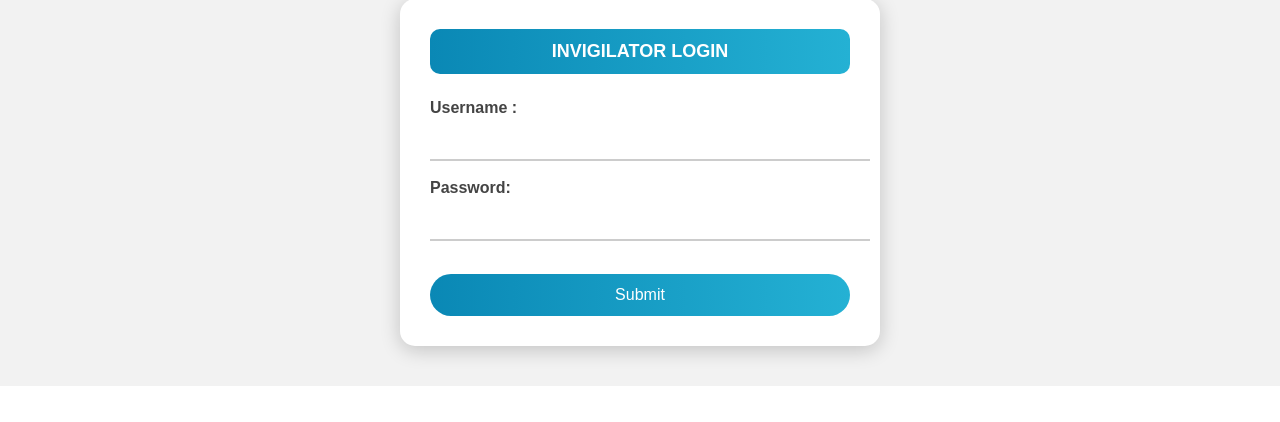
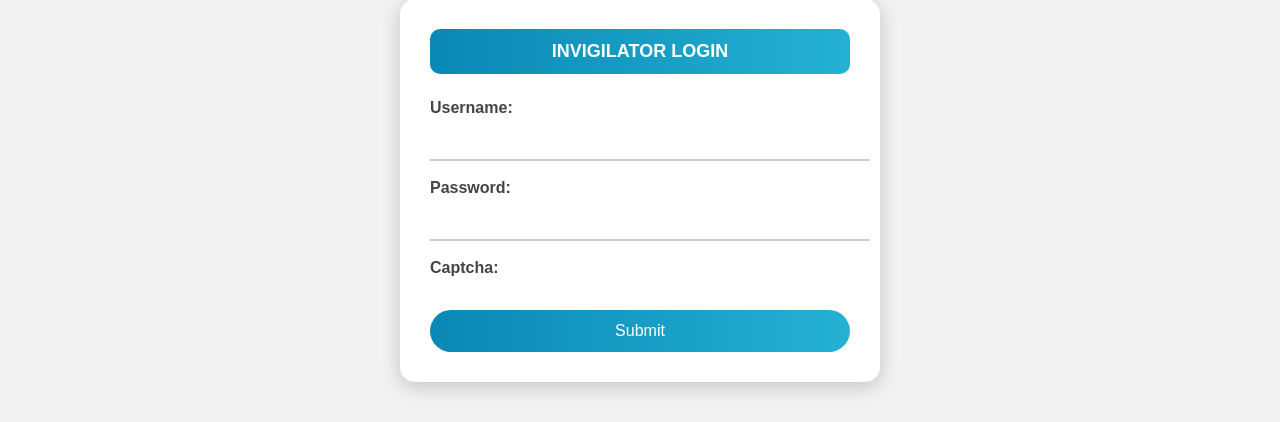
Before and after one commit to keerthana-256/exam-attendance-system, a Django app: page / in a window 1280 px wide. Shown: the part 460-882 px from the top of the page. Before the commit the page ends 846 px from the top, so only its background shows below. Run offline with Django 5.2, Linux system fonts and the light colour scheme.

Commit message:
added captcha

```diff
--- a/attendance/settings.py
+++ b/attendance/settings.py
@@ -26,6 +26,7 @@ INSTALLED_APPS = [
     'django.contrib.messages',
     'django.contrib.staticfiles',
     'exam',
+    'captcha',
 ]
 
 # Middleware
--- a/exam/forms.py
+++ b/exam/forms.py
@@ -1,5 +1,8 @@
 from django import forms
+from captcha.fields import CaptchaField
 
 class LoginForm(forms.Form):
-    username = forms.CharField(label="Username ")
+    username = forms.CharField(max_length=100)
     password = forms.CharField(widget=forms.PasswordInput)
+
+    captcha = CaptchaField()
--- a/exam/templates/exam/invigilator_login.html
+++ b/exam/templates/exam/invigilator_login.html
@@ -138,6 +138,12 @@
 	    {{ form.password }}
         </div>
 
+	<div class="form-group captcha">
+    	    {{ form.captcha.label_tag }}
+            {{ form.captcha }}
+	</div>
+
+
         <button type="submit" class="submit-btn">Submit</button>
 
     </form>
```
Also changed, not shown: requirements.txt (+171 -6 lines), 1 other file.
